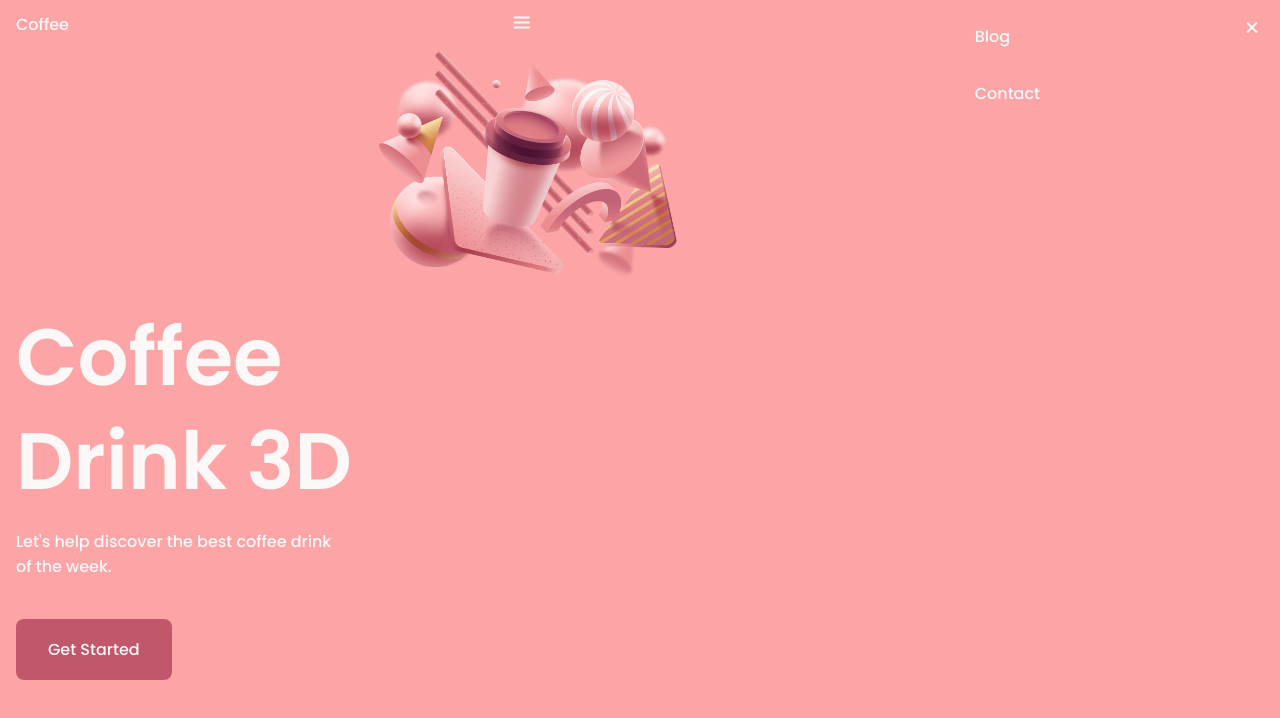
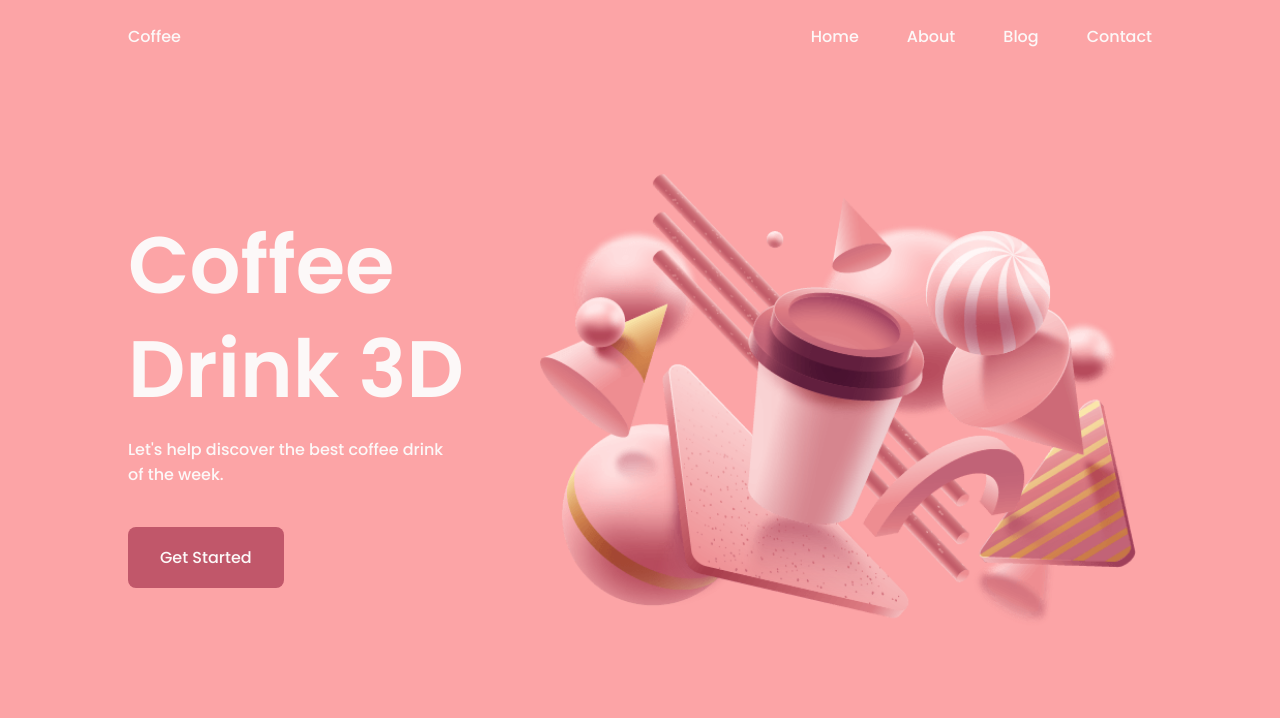
Before and after one commit to O-Julia-O/Coffee_Responsive_Landing, a plain HTML site: page index.html in a window 1280 px wide. Drawn offline with nearby package versions, Linux system fonts and the light colour scheme.

Commit message:
finished the page

```diff
--- a/assets/css/styles.css
+++ b/assets/css/styles.css
@@ -94,7 +94,7 @@ img {
         padding: 3.5rem 1.5rem 0;
         background: rgba(255, 255, 255, .3);
         backdrop-filter: blur(10px);
-        transition: .5;
+        transition: .5s;
     }
 }
 
@@ -180,3 +180,68 @@ img {
 .home__button:hover {
     background-color: var(--first-color-darken);
 }
+
+@media screen and (min-width: 768px) {
+    body {
+        margin: 0%;
+    }
+
+    .nav {
+        height: calc(var(--header-height) + 1.5rem);
+    }
+
+    .nav__toggle,
+    .nav__close {
+        display: none;
+    }
+
+    .nav__list {
+        display: flex;
+    }
+
+    .nav__item {
+        margin-left: 3rem;
+        margin-bottom: 0;
+    }
+
+    .home__container {
+        height: 100vh;
+        grid-template-columns: repeat(2, max-content);
+        grid-template-rows: 1fr;
+        row-gap: 0;
+        align-items: center;
+        justify-content: center;
+    }
+
+    .home__image {
+        order: 1;
+        height: 289px;
+        width: 375px;
+    }
+
+    .home__image img {
+        width: 375px;
+    }
+}
+
+@media screen and (min-width: 1024px) {
+    .bd-grid {
+        margin-left: auto;
+        margin-right: auto;
+    }
+
+    .home__container {
+        justify-content: initial;
+        column-gap: 4.5rem;
+    }
+
+    .home__image {
+        width: 604px;
+        height: 466px;
+    }
+
+    .home__image img {
+        width: 604px;
+    }
+
+}
--- a/assets/js/main.js
+++ b/assets/js/main.js
@@ -10,3 +10,31 @@ toggleMenu.addEventListener('click', () => {
 closeMenu.addEventListener('click', () => {
     navMenu.classList.remove('show');
 });
+
+/* MOUSEMOVE HOME IMAGE */
+
+document.addEventListener('mousemove', move);
+
+function move(e) {
+    this.querySelectorAll('.move').forEach(layer => {
+        const speed = layer.getAttribute('data-speed');
+
+        const x = (window.innerWidth - e.pageX*speed)/120;
+        const y = (window.innerHeight - e.pageY*speed)/120;
+
+        layer.style.transform = `translateX(${x}px) translateY(${y}px)`;
+    });
+}
+
+/* GSAP ANIMATION */
+
+gsap.from('.nav__logo, .nav__toggle', {opacity: 0, duration: 1, delay: 2, y: 10});
+gsap.from('.nav__item', {opacity: 0, duration: 1, delay: 2.1, y: 30, stagger: 0.2});
+
+
+
+
+gsap.from('.home__title', {opacity: 0, duration: 1, delay: 1.6, y: 30});
+gsap.from('.home__description', {opacity: 0, duration: 1, delay: 1.8, y: 30});
+gsap.from('.home__button', {opacity: 0, duration: 1, delay: 2.1, y: 30});
+gsap.from('.home__image', {opacity: 0, duration: 1, delay: 1.3, y: 30});
--- a/index.html
+++ b/index.html
@@ -37,12 +37,12 @@
         <section class="home">
             <div class="home__container bd-grid">
                 <div class="home__image">
-                    <img src="./assets/img/img1.png" alt="image">
-                    <img src="./assets/img/img2.png" alt="image">
-                    <img src="./assets/img/img3.png" alt="image">
-                    <img src="./assets/img/img4.png" alt="image">
-                    <img src="./assets/img/img5.png" alt="image">
-                    <img src="./assets/img/img6.png" alt="image">
+                    <img src="./assets/img/img1.png" alt="image" data-speed="-2" class="move">
+                    <img src="./assets/img/img2.png" alt="image" data-speed="2" class="move">
+                    <img src="./assets/img/img3.png" alt="image" data-speed="2" class="move">
+                    <img src="./assets/img/img4.png" alt="image" data-speed="-2" class="move">
+                    <img src="./assets/img/img5.png" alt="image" data-speed="-2" class="move">
+                    <img src="./assets/img/img6.png" alt="image" data-speed="2" class="move">
                 </div>
 
                 <div class="home__data">
```
